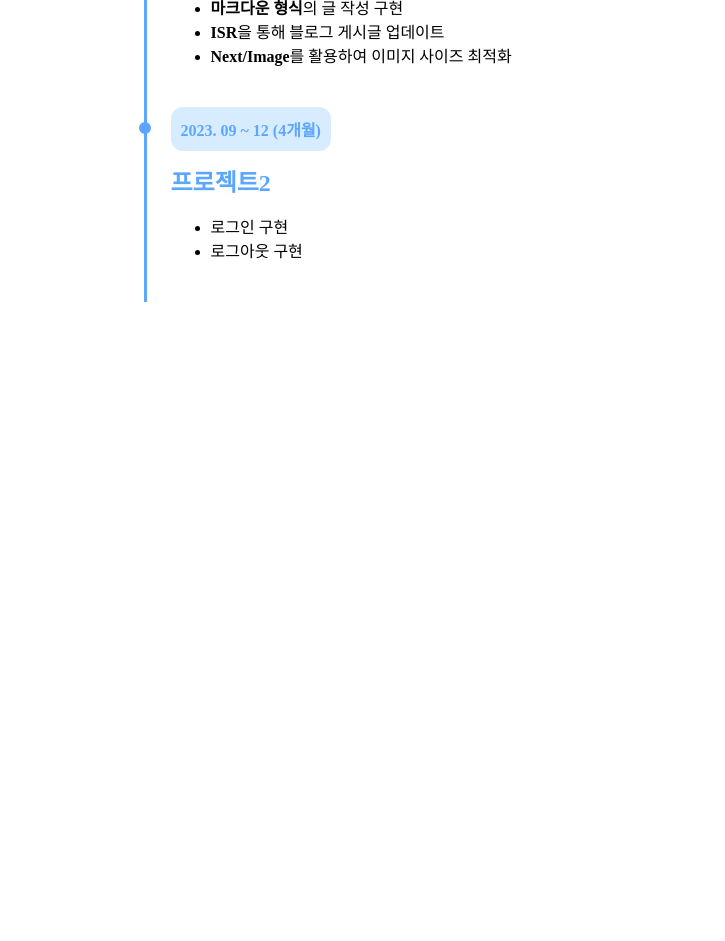
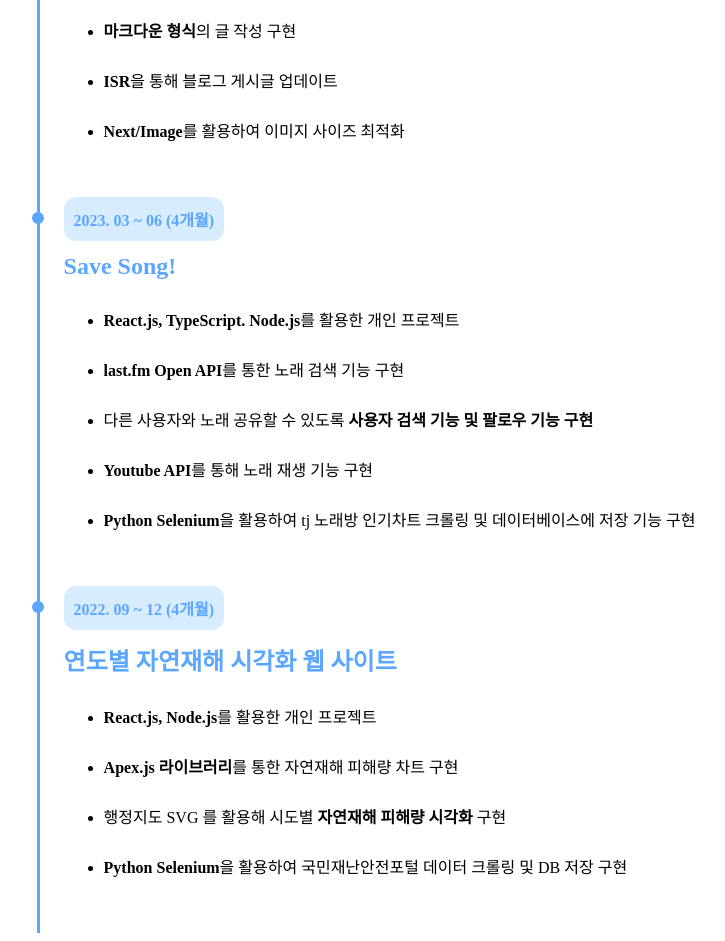
Before and after one commit to ehdrjs4502/nextjs-portfolio, a Next.js app: page / in a window 1280 px wide. Shown: the part 2040-2981 px from the top of the page, without its empty margins (286-1011 px from the left). Before the commit the page ends 2416 px from the top, so only its background shows below. Built offline with nearby package versions, Linux system fonts and the light colour scheme; a web font is replaced by a local one.

Commit message:
프로젝트 타임라인 구현 중

```diff
--- a/src/sections/ProjectTimeLineSection.tsx
+++ b/src/sections/ProjectTimeLineSection.tsx
@@ -27,9 +27,44 @@ export default function ProjectTimeLineSection() {
             ],
         },
         {
-            date: "2023. 09 ~ 12 (4개월)",
-            name: "프로젝트2",
-            summaryList: ["로그인 구현", "로그아웃 구현"],
+            date: "2023. 03 ~ 06 (4개월)",
+            name: "Save Song!",
+            summaryList: [
+                <span>
+                    <strong>React.js, TypeScript. Node.js</strong>를 활용한 개인 프로젝트
+                </span>,
+                <span>
+                    <strong>last.fm Open API</strong>를 통한 노래 검색 기능 구현
+                </span>,
+                <span>
+                    다른 사용자와 노래 공유할 수 있도록 <strong>사용자 검색 기능 및 팔로우 기능 구현</strong>
+                </span>,
+                <span>
+                    <strong>Youtube API</strong>를 통해 노래 재생 기능 구현
+                </span>,
+                <span>
+                    <strong>Python Selenium</strong>을 활용하여 tj 노래방 인기차트 크롤링 및 데이터베이스에 저장 기능
+                    구현
+                </span>,
+            ],
+        },
+        {
+            date: "2022. 09 ~ 12 (4개월)",
+            name: "연도별 자연재해 시각화 웹 사이트",
+            summaryList: [
+                <span>
+                    <strong>React.js, Node.js</strong>를 활용한 개인 프로젝트
+                </span>,
+                <span>
+                    <strong>Apex.js 라이브러리</strong>를 통한 자연재해 피해량 차트 구현
+                </span>,
+                <span>
+                    행정지도 SVG 를 활용해 시도별 <strong>자연재해 피해량 시각화</strong> 구현
+                </span>,
+                <span>
+                    <strong>Python Selenium</strong>을 활용하여 국민재난안전포털 데이터 크롤링 및 DB 저장 구현
+                </span>,
+            ],
         },
     ];
     return (
@@ -49,7 +84,7 @@ export default function ProjectTimeLineSection() {
                                 <h2>{project.name}</h2>
                                 <ul>
                                     {project.summaryList.map((text) => (
-                                        <li>{text}</li>
+                                        <li className="summary">{text}</li>
                                     ))}
                                 </ul>
                             </div>
@@ -61,7 +96,7 @@ export default function ProjectTimeLineSection() {
             <style jsx>{`
                 .timeline-section {
                     width: 100%;
-                    height: 100vh;
+                    height: 100%;
                     min-height: 800px;
                     display: flex;
                     justify-content: center;
@@ -111,6 +146,10 @@ export default function ProjectTimeLineSection() {
                     color: #5ba6ff;
                     font-weight: 600;
                 }
+
+                .summary {
+                    line-height: 50px;
+                }
             `}</style>
         </>
     );
```
